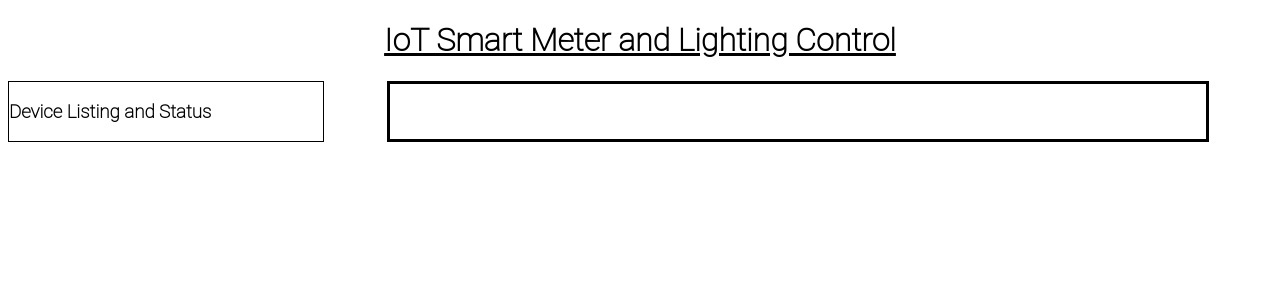
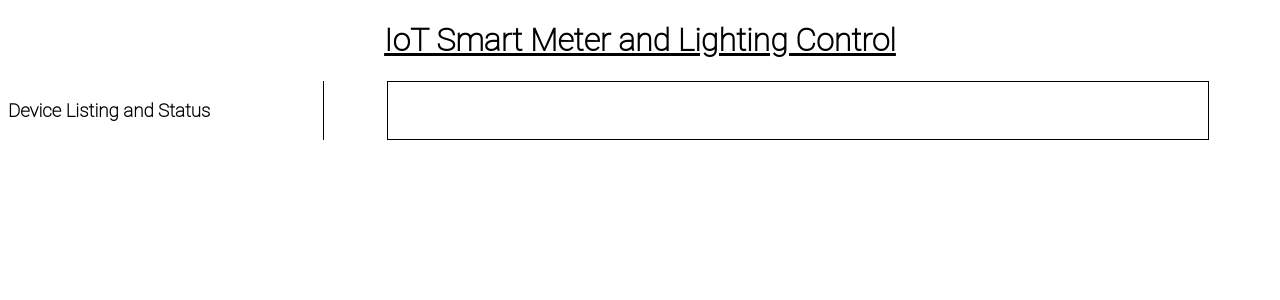
Before and after one commit to KristianTan/IoTSmartMeter, a Flask app: template templates/main.html in a window 1280 px wide. Shown: the top 300 px of the page. Run offline with Flask 2, Linux system fonts and the light colour scheme; the template is opened without the code that fills it, so the values that code supplies are empty.

Commit message:
Only show right border for device list

```diff
--- a/static/css/main.css
+++ b/static/css/main.css
@@ -18,7 +18,7 @@ body{
 .device_list{
     width: 25%;
     /*background-color: red;*/
-    border-style: solid;
+    border-right-style: solid;
     border-color: black;
     border-width: 1px;
 }
@@ -30,4 +30,5 @@ body{
     /*background-color: coral;*/
     border-style: solid;
     border-color: black;
+    border-width: 1px;
 }
```
